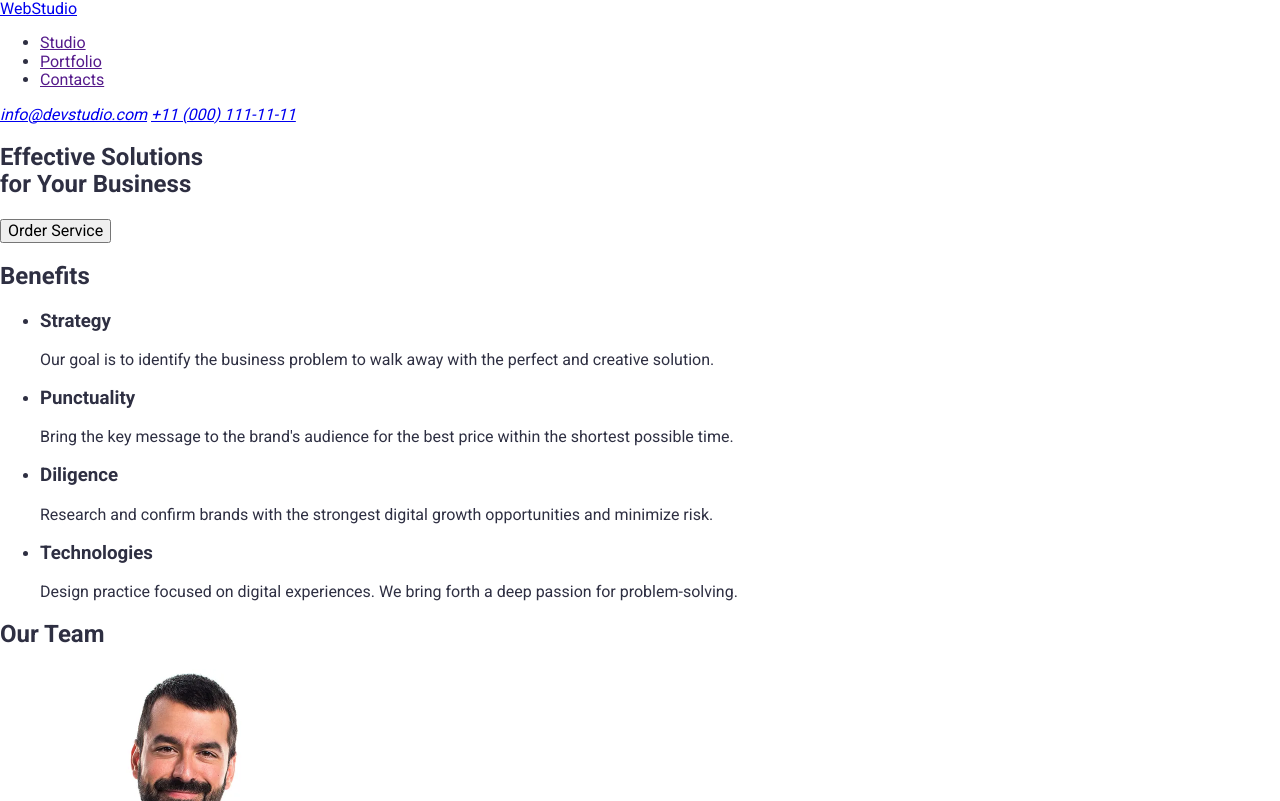
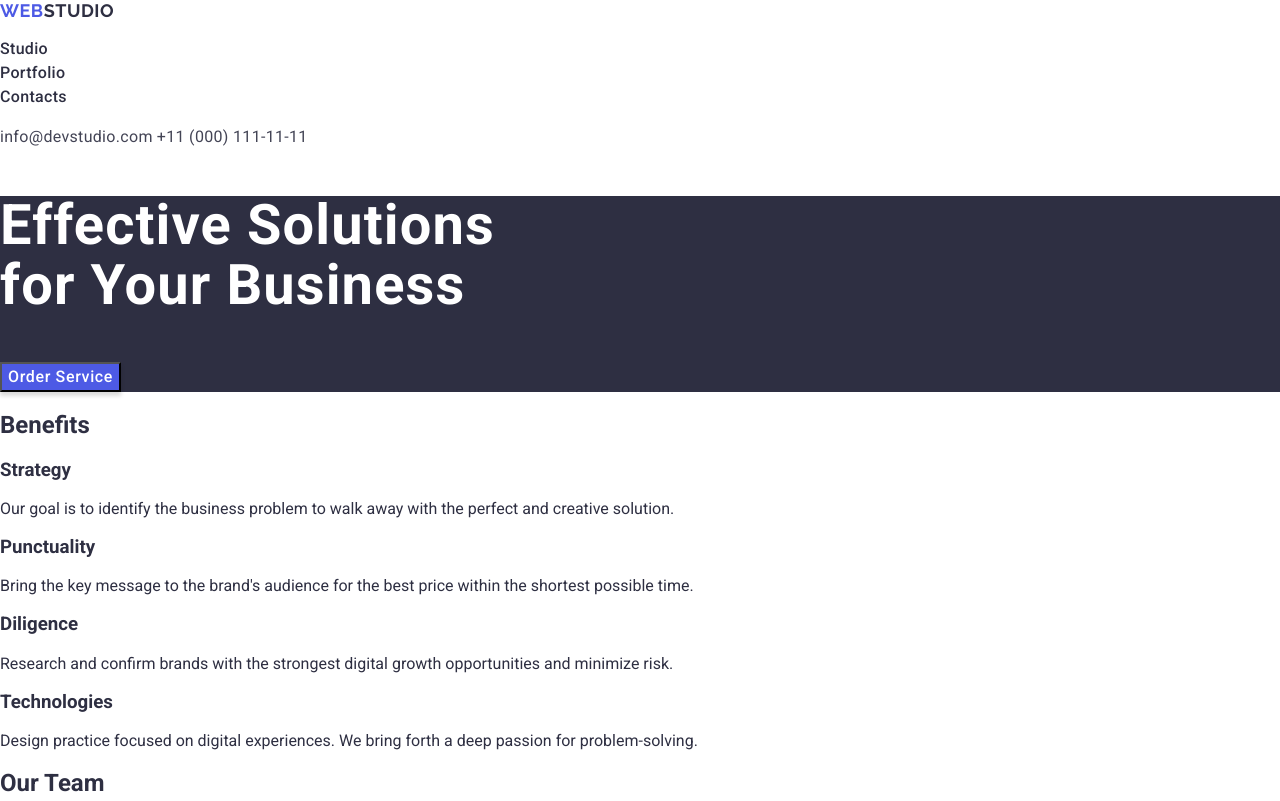
Before and after one commit to andriishtyka/goit-markup-hw-02, a plain HTML site: page index.html in a window 1280 px wide. Shown: the top 801 px of the page. Drawn offline with nearby package versions, Linux system fonts and the light colour scheme.

Commit message:
add css for header and hero

```diff
--- a/css/styles.css
+++ b/css/styles.css
@@ -1,9 +1,98 @@
+/* #region = GLOBAL SETTINGS */
+
+:root {
+  /* colors */
+  --navy-blue: #2e2f42;
+  --slate: #434455;
+  --white: #ffffff;
+  --iris: #4d5ae5;
+  --cloud: #f4f4fd;
+
+  /* fonts */
+  ---first-family: "Roboto";
+  ---second-family: "Raleway";
+}
+
 body {
-  font-family: "Roboto", sans-serif;
+  font-family: var(---first-family), sans-serif;
+  color: var(--navy-blue);
+  background-color: var(--white);
+}
+
+a {
+  text-decoration: none;
+}
+
+ul {
+  list-style: none;
+  padding-left: 0;
+}
+
+address {
+  font-style: normal;
+}
+
+/* #endregion = MASTER SETTINGS */
+
+/* #region = Header */
+
+.link-nav {
+  font-family: var(---second-family);
+
+  text-transform: uppercase;
+  color: var(--iris);
+  font-weight: 700;
+  font-size: 18px;
+  line-height: 117%;
+  letter-spacing: 0.03em;
+}
+
+.link-nav .header-logo-word {
   color: var(--navy-blue);
 }
 
-:root {
-  --navy-blue: #2E2F42;
-  --slate: #434455;
+.link-menu {
+  text-transform: capitalize;
+  font-weight: 500;
+  font-size: 16px;
+  line-height: 150%;
+  letter-spacing: 0.02em;
+  color: var(--navy-blue);
 }
+
+.address-items a {
+  font-weight: 400;
+  font-size: 16px;
+  line-height: 150%;
+  letter-spacing: 0.02em;
+  color: var(--slate);
+}
+
+/* #endregion = Header */
+
+/* #region = Hero */
+
+.hero-container {
+  background-color: var(--navy-blue);
+}
+
+.title-primary {
+  font-weight: 700;
+  font-size: 56px;
+  line-height: 107%;
+  letter-spacing: 0.02em;
+  color: var(--white);
+}
+
+.button-primary {
+  box-shadow: 0 4px 4px 0 rgba(0, 0, 0, 0.15);
+  background-color: var(--iris);
+
+  font-weight: 500;
+  font-size: 16px;
+  line-height: 150%;
+  letter-spacing: 0.04em;
+  color: var(--white);
+}
+
+/* #endregion = Hero */
--- a/index.html
+++ b/index.html
@@ -7,24 +7,12 @@
     <!-- Font Roboto -->
     <link rel="preconnect" href="https://fonts.googleapis.com" />
     <link rel="preconnect" href="https://fonts.gstatic.com" crossorigin />
-    <link
-      href="https://fonts.googleapis.com/css2?family=Roboto&display=swap"
-      rel="stylesheet"
-    />
-    <link
-      href="https://fonts.googleapis.com/css2?family=Roboto:wght@500&display=swap"
-      rel="stylesheet"
-    />
-    <link
-      href="https://fonts.googleapis.com/css2?family=Roboto:wght@700&display=swap"
-      rel="stylesheet"
-    />
+    <link href="https://fonts.googleapis.com/css2?family=Roboto&display=swap" rel="stylesheet" />
+    <link href="https://fonts.googleapis.com/css2?family=Roboto:wght@500&display=swap" rel="stylesheet" />
+    <link href="https://fonts.googleapis.com/css2?family=Roboto:wght@700&display=swap" rel="stylesheet" />
 
     <!-- Font Raleway -->
-    <link
-      href="https://fonts.googleapis.com/css2?family=Raleway:wght@700&display=swap"
-      rel="stylesheet"
-    />
+    <link href="https://fonts.googleapis.com/css2?family=Raleway:wght@700&display=swap" rel="stylesheet" />
 
     <!-- CSS -->
     <link
@@ -39,26 +27,28 @@
     <title>Document</title>
   </head>
   <body>
+    <!-- #region = Header -->
     <header class="page-header">
       <nav class="page-nav">
-        <a class="link-nav" href="./index.html">WebStudio</a>
+        <a class="link-nav" href="./index.html">Web<span class="header-logo-word">Studio</span></a>
         <ul>
-          <li><a href="">Studio</a></li>
-          <li><a href="">Portfolio</a></li>
-          <li><a href="">Contacts</a></li>
+          <li><a class="link-menu" href="">Studio</a></li>
+          <li><a class="link-menu" href="">Portfolio</a></li>
+          <li><a class="link-menu" href="">Contacts</a></li>
         </ul>
       </nav>
-      <address>
+      <address class="address-items">
         <a href="mailto:info@devstudio.com">info@devstudio.com</a>
         <a href="tel:+110001111111">+11 (000) 111-11-11</a>
       </address>
     </header>
+    <!-- #endregion = Header -->
 
     <main>
       <!-- #region = Hero -->
-      <section>
-        <h1>Effective Solutions <br />for Your Business</h1>
-        <button type="button">Order Service</button>
+      <section class="hero-container">
+        <h1 class="title-primary">Effective Solutions <br />for Your Business</h1>
+        <button class="button-primary" type="button">Order Service</button>
       </section>
       <!-- #endregion = Hero -->
 
@@ -68,31 +58,19 @@
         <ul>
           <li>
             <h3>Strategy</h3>
-            <p>
-              Our goal is to identify the business problem to walk away with the
-              perfect and creative solution.
-            </p>
+            <p>Our goal is to identify the business problem to walk away with the perfect and creative solution.</p>
           </li>
           <li>
             <h3>Punctuality</h3>
-            <p>
-              Bring the key message to the brand's audience for the best price
-              within the shortest possible time.
-            </p>
+            <p>Bring the key message to the brand's audience for the best price within the shortest possible time.</p>
           </li>
           <li>
             <h3>Diligence</h3>
-            <p>
-              Research and confirm brands with the strongest digital growth
-              opportunities and minimize risk.
-            </p>
+            <p>Research and confirm brands with the strongest digital growth opportunities and minimize risk.</p>
           </li>
           <li>
             <h3>Technologies</h3>
-            <p>
-              Design practice focused on digital experiences. We bring forth a
-              deep passion for problem-solving.
-            </p>
+            <p>Design practice focused on digital experiences. We bring forth a deep passion for problem-solving.</p>
           </li>
         </ul>
       </section>
@@ -103,22 +81,12 @@
         <h2>Our Team</h2>
         <ul>
           <li>
-            <img
-              src="./images/our-team/mark-guerrero.webp"
-              alt="A smiling man with a beard"
-              width="264"
-              height="260"
-            />
+            <img src="./images/our-team/mark-guerrero.webp" alt="A smiling man with a beard" width="264" height="260" />
             <h3>Mark Guerrero</h3>
             <p>Product Designer</p>
           </li>
           <li>
-            <img
-              src="./images/our-team/tom-ford.webp"
-              alt="A smiling young man"
-              width="264"
-              height="260"
-            />
+            <img src="./images/our-team/tom-ford.webp" alt="A smiling young man" width="264" height="260" />
             <h3>Tom Ford</h3>
             <p>Frontend Developer</p>
           </li>
@@ -151,42 +119,22 @@
         <h2>Our Portfolio</h2>
         <ul>
           <li>
-            <img
-              src="./images/our-portfolio/banking-app.webp"
-              alt="Banking App"
-              width="360"
-              height="300"
-            />
+            <img src="./images/our-portfolio/banking-app.webp" alt="Banking App" width="360" height="300" />
             <h3>Banking App</h3>
             <p>App</p>
           </li>
           <li>
-            <img
-              src="./images/our-portfolio/cashless-payment.webp"
-              alt="Cashless Payment"
-              width="360"
-              height="300"
-            />
+            <img src="./images/our-portfolio/cashless-payment.webp" alt="Cashless Payment" width="360" height="300" />
             <h3>Cashless Payment</h3>
             <p>Marketing</p>
           </li>
           <li>
-            <img
-              src="./images/our-portfolio/meditation-app.webp"
-              alt="Meditation App"
-              width="360"
-              height="300"
-            />
+            <img src="./images/our-portfolio/meditation-app.webp" alt="Meditation App" width="360" height="300" />
             <h3>Meditation App</h3>
             <p>App</p>
           </li>
           <li>
-            <img
-              src="./images/our-portfolio/taxi-service.webp"
-              alt="Taxi Service"
-              width="360"
-              height="300"
-            />
+            <img src="./images/our-portfolio/taxi-service.webp" alt="Taxi Service" width="360" height="300" />
             <h3>Taxi Service</h3>
             <p>Marketing</p>
           </li>
@@ -201,12 +149,7 @@
             <p>Design</p>
           </li>
           <li>
-            <img
-              src="./images/our-portfolio/online-courses.webp"
-              alt="Online Courses"
-              width="360"
-              height="300"
-            />
+            <img src="./images/our-portfolio/online-courses.webp" alt="Online Courses" width="360" height="300" />
             <h3>Online Courses</h3>
             <p>Marketing</p>
           </li>
@@ -215,12 +158,11 @@
       <!-- #endregion = Our Portfolio -->
     </main>
 
+    <!-- #region = Footer -->
     <footer>
-      <a href="./index.html">WebStudio</a>
-      <p>
-        Increase the flow of customers and sales for your business with digital
-        marketing & growth solutions.
-      </p>
+      <a class="link-nav" href="./index.html">Web<span class="footer-logo-word">Studio</span></a>
+      <p>Increase the flow of customers and sales for your business with digital marketing & growth solutions.</p>
     </footer>
+    <!-- #endregion = Footer -->
   </body>
 </html>
```
